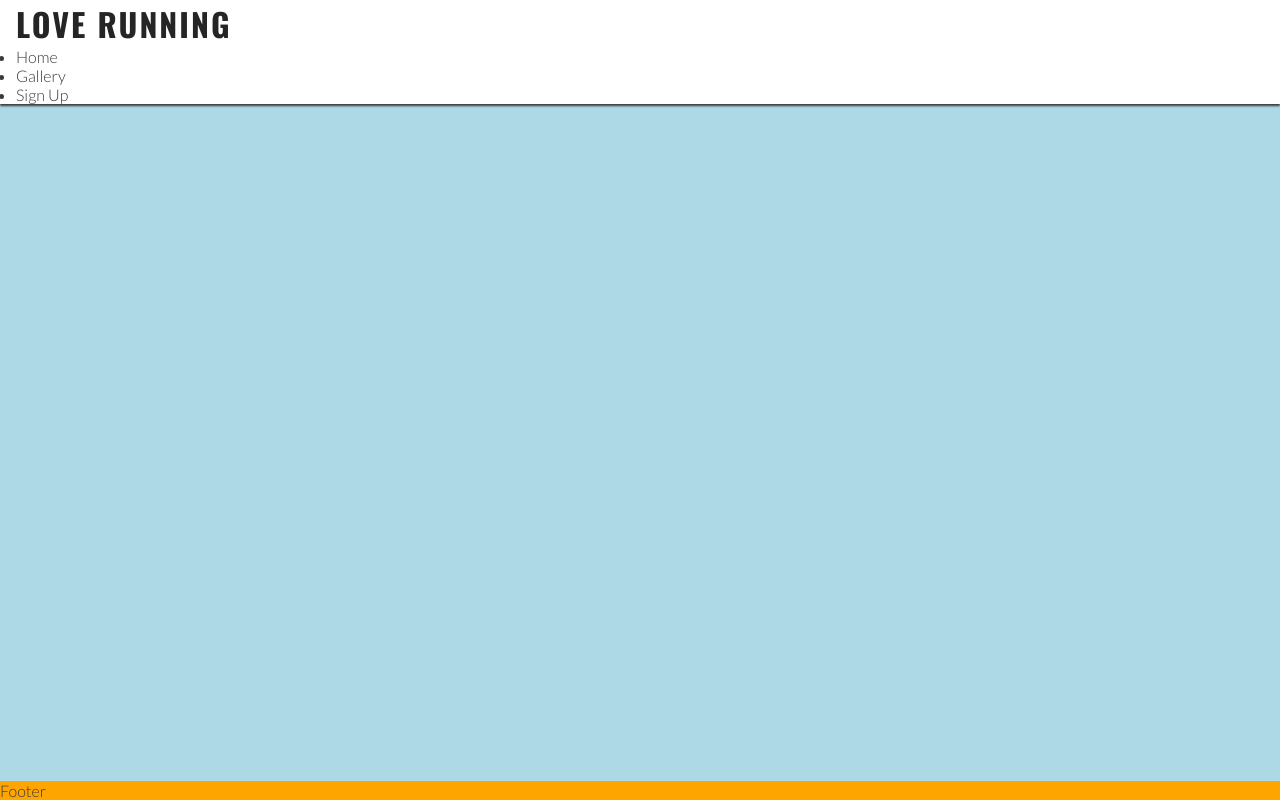
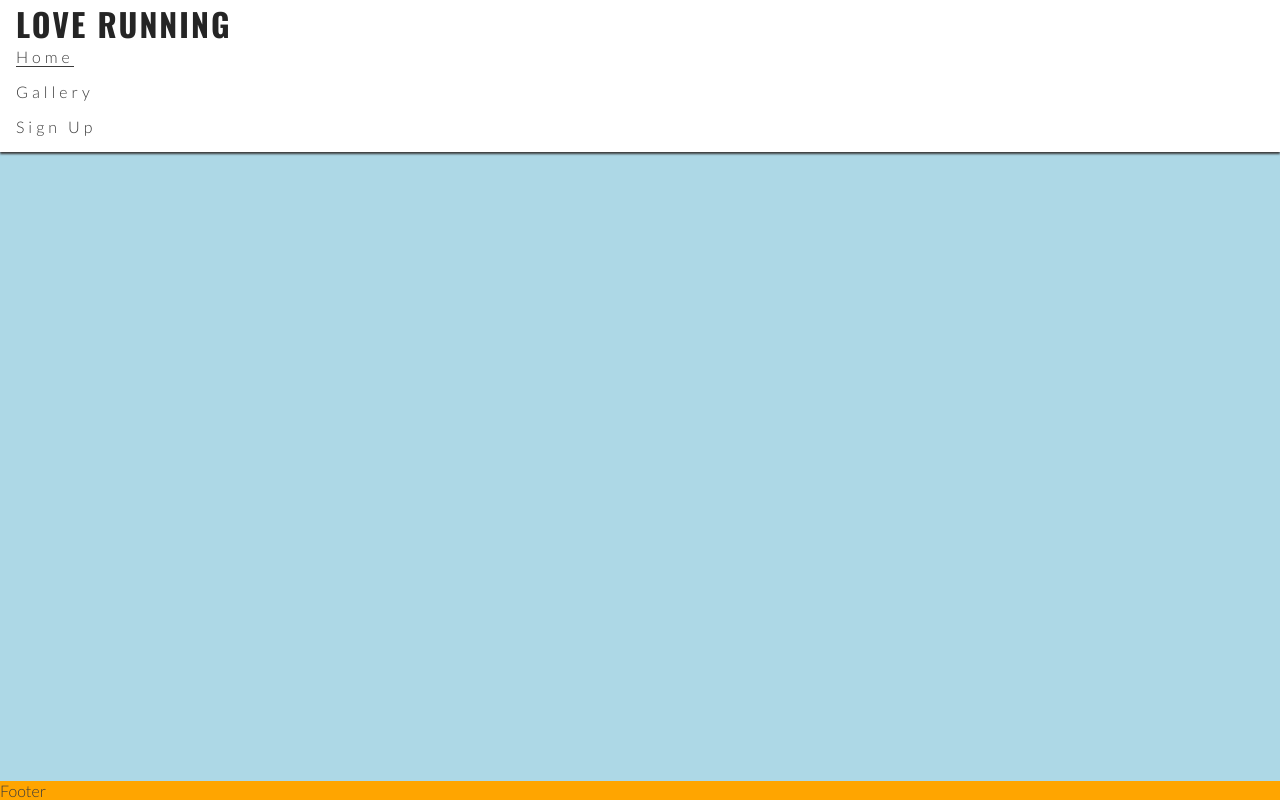
Before and after one commit to BekMart/love_running, a plain HTML site: page index.html in a window 1280 px wide. Drawn offline with nearby package versions, Linux system fonts and the light colour scheme.

Commit message:
Styled the navbar menu

```diff
--- a/assets/css/style.css
+++ b/assets/css/style.css
@@ -40,6 +40,20 @@ h1 {
     color: #252525;
 }
 
+#menu {
+    text-size: 110%;
+    letter-spacing: 4px;
+    list-style-type: none;
+}
+
+#menu > li {
+    margin-bottom: 1em;
+}
+
+.active {
+    border-bottom: 1px solid #3a3a3a;
+}
+
 /* Main Content */
 main {
     background-color: lightblue;
--- a/index.html
+++ b/index.html
@@ -25,8 +25,8 @@
             <h1 id="logo">Love Running</h1>
         </a>
         <nav>
-            <ul>
-                <li><a href="">Home</a></li>
+            <ul id="menu">
+                <li><a href="" class="active">Home</a></li>
                 <li><a href="">Gallery</a></li>
                 <li><a href="">Sign Up</a></li>
             </ul>
```
